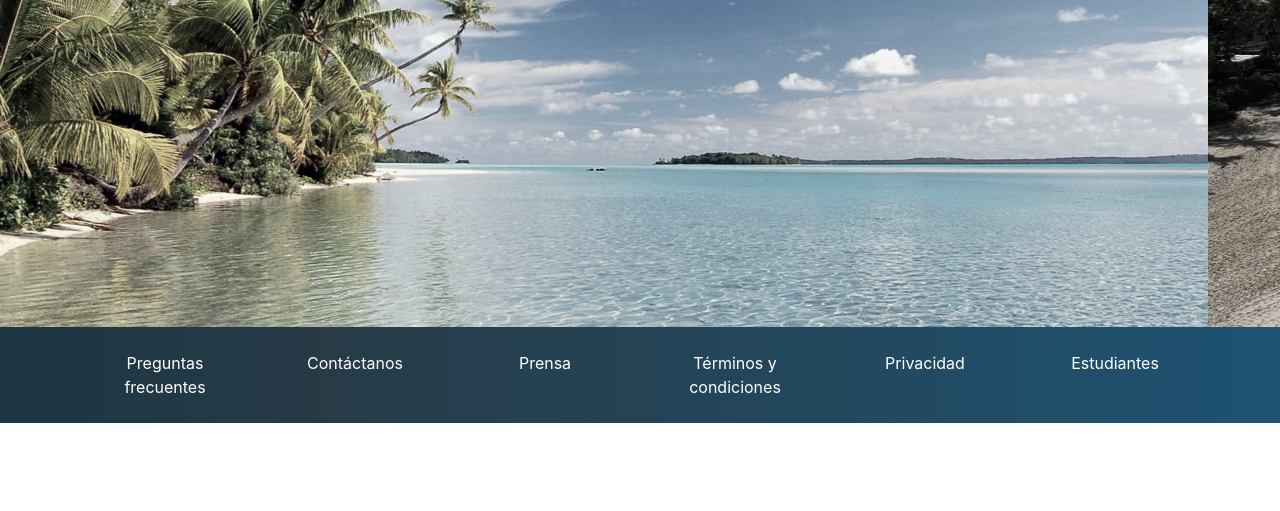
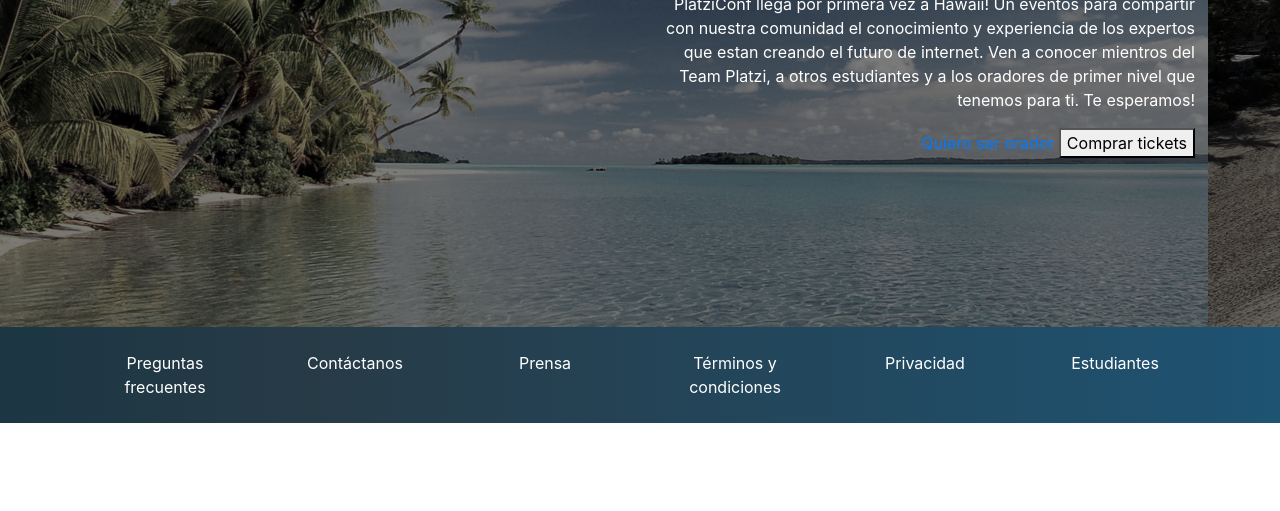
Before and after one commit to edganime96/platziconf-hawaii-bootstrap, a plain HTML site: page index.html in a window 1280 px wide. Shown: the part 289-800 px from the top of the page. Drawn offline with nearby package versions, Linux system fonts and the light colour scheme.

Commit message:
Overlay de texto agregado sobre el main del carousel

```diff
--- a/index.css
+++ b/index.css
@@ -12,6 +12,25 @@
     filter: grayscale(70%);
 }
 
+#carousel {
+    position: relative;
+}
+
+#carousel .overlay {
+    position: absolute;
+    top: 0;
+    bottom: 0;
+    left: 0;
+    right: 0;
+    background-color: rgba(0, 0, 0, 0.5);
+    color: white;
+}
+
+#carousel .overlay .container,
+#carousel .overlay .row {
+    height: 100%;
+}
+
 #footer {
     background: linear-gradient(90deg, #1C3643, #273B47 25%, #1E5372);
 }
--- a/index.html
+++ b/index.html
@@ -49,7 +49,7 @@
 
     <!-- Main -->
     <main id="main">
-      <div id="carouselExampleControls" class="carousel slide" data-ride="carousel" data-pause="false"> <!--data-pause false evitar que se pause la transicion de las imagenes cuando se hace hover con el mouse-->
+      <div id="carousel" class="carousel slide" data-ride="carousel" data-pause="false"> <!--data-pause false evitar que se pause la transicion de las imagenes cuando se hace hover con el mouse-->
         <div class="carousel-inner">
           <div class="carousel-item active">
             <img src="img/hawaii.jpg" class="d-block w-100" alt="Hawaii 1">
@@ -59,6 +59,20 @@
           </div>
           <div class="carousel-item">
             <img src="img/hawaii3.jpeg" class="d-block w-100" alt="Hawaii 3">
+          </div>
+          <div class="overlay">
+            <div class="container">
+              <div class="row align-items-center">
+                <div class="col-md-6 offset-md-6 text-center text-md-right">
+                  <h1>PlatziConf Hawaii</h1>
+                  <p class="d-none d-md-block">PlatziConf llega por primera vez a Hawaii! Un eventos para compartir con nuestra comunidad el conocimiento y experiencia de los expertos que estan creando el futuro de internet.
+                    Ven a conocer mientros del Team Platzi, a otros estudiantes y a los oradores de primer nivel que tenemos para ti. Te esperamos!
+                  </p>
+                  <a href="#" target="">Quiero ser orador</a>
+                  <button type="button">Comprar tickets</button>
+                </div>
+              </div>
+            </div>
           </div>
         </div>
       </div>
```
